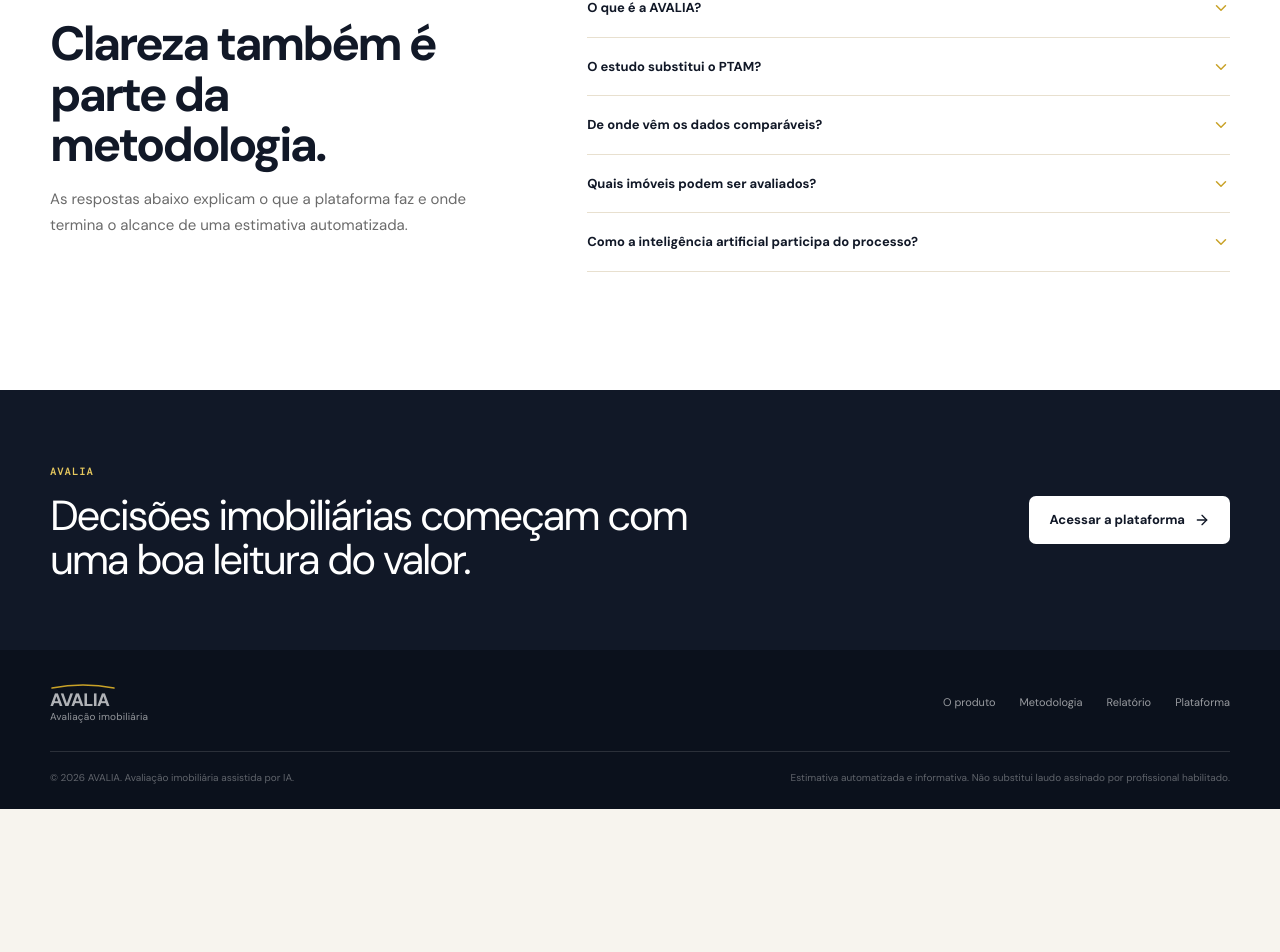
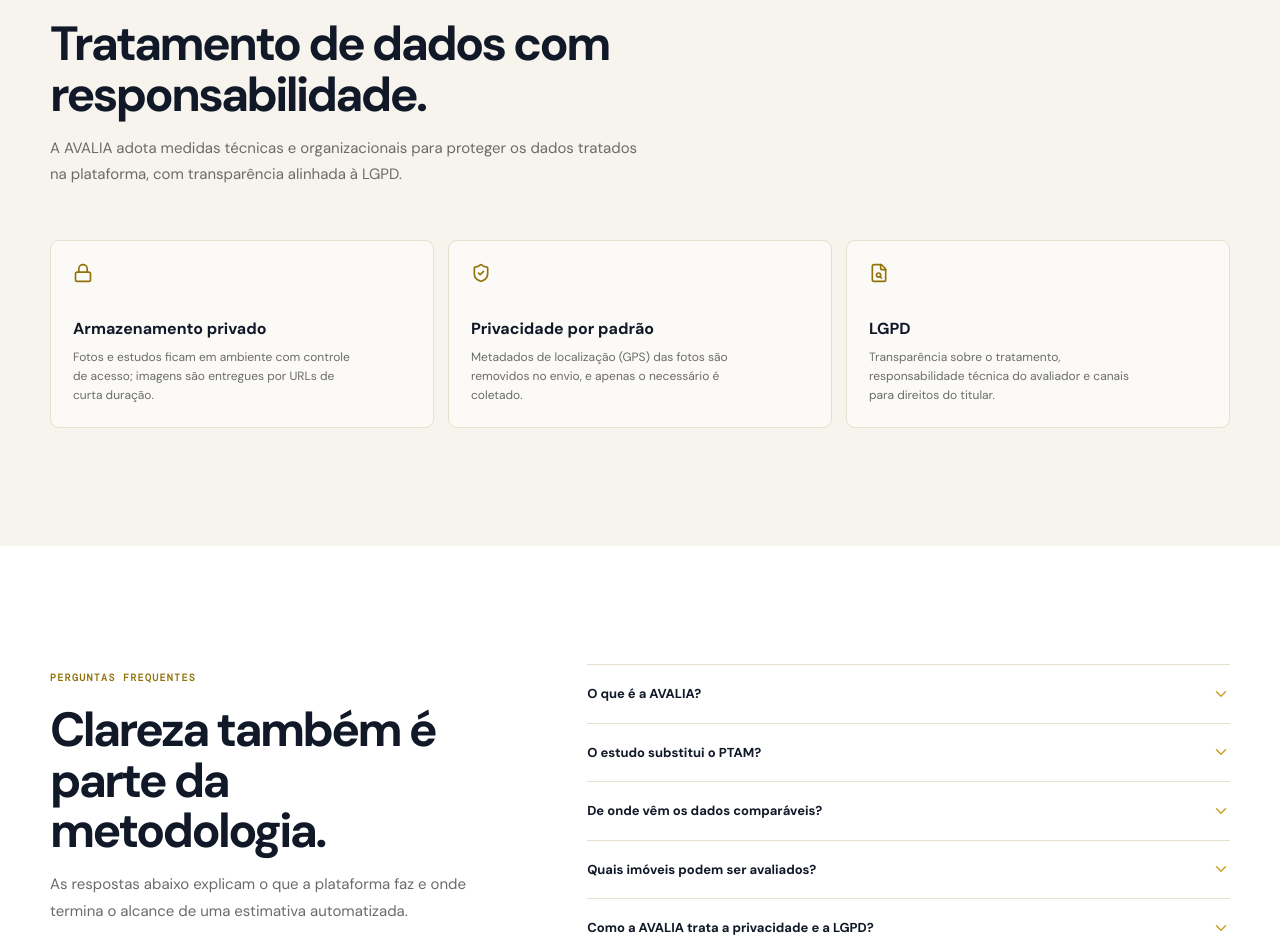
Before and after one commit to Erickfonseca1/Valora_IA, a React (Vite) app in the folder ValoraIA_front/: page / in a window 1280 px wide. Shown: the part 5060-6012 px from the top of the page. Before the commit the page ends 5869 px from the top, so only its background shows below. Built offline with nearby package versions, Linux system fonts and the light colour scheme; a web font is replaced by a local one.

Commit message:
feat(front): seção de segurança na landing, avisos de privacidade e fotos via proxy

```diff
--- a/ValoraIA_front/src/components/LandingPage.tsx
+++ b/ValoraIA_front/src/components/LandingPage.tsx
@@ -7,10 +7,12 @@ import {
   Check,
   ChevronDown,
   FileDown,
+  FileSearch,
   FileText,
   GitCompareArrows,
   House,
   Layers3,
+  Lock,
   MapPinned,
   Mic,
   Ruler,
@@ -237,6 +239,10 @@ const FAQ_ITEMS = [
     answer: 'O fluxo contempla apartamentos, casas, imóveis comerciais e terrenos. Para terrenos, a plataforma também pode apresentar cenários ilustrativos baseados nas premissas configuradas, sem substituir uma análise urbanística oficial.',
   },
   {
+    question: 'Como a AVALIA trata a privacidade e a LGPD?',
+    answer: 'A plataforma coleta apenas o necessário para a avaliação, remove metadados de localização das fotos, restringe o acesso por conta e organização e mantém logs de auditoria. A AVALIA atua como operadora dos dados; o corretor ou a imobiliária é o controlador e responde pela autorização do proprietário do imóvel.',
+  },
+  {
     question: 'Como a inteligência artificial participa do processo?',
     answer: 'A IA pode transformar uma descrição em texto ou áudio em dados estruturados para revisão. O cálculo combina métodos estatísticos e regras de homogeneização quando há dados suficientes para isso.',
   },
@@ -397,6 +403,21 @@ export default function LandingPage() {
           </div>
         </section>
 
+        <section className="marketing-section marketing-security-section">
+          <div className="marketing-container">
+            <SectionHeading
+              eyebrow="SEGURANÇA E PRIVACIDADE"
+              title="Tratamento de dados com responsabilidade."
+              description="A AVALIA adota medidas técnicas e organizacionais para proteger os dados tratados na plataforma, com transparência alinhada à LGPD."
+            />
+            <div className="marketing-audience-grid">
+              <div className="marketing-audience-card"><Lock size={20} /><strong>Armazenamento privado</strong><span>Fotos e estudos ficam em ambiente com controle de acesso; imagens são entregues por URLs de curta duração.</span></div>
+              <div className="marketing-audience-card"><ShieldCheck size={20} /><strong>Privacidade por padrão</strong><span>Metadados de localização (GPS) das fotos são removidos no envio, e apenas o necessário é coletado.</span></div>
+              <div className="marketing-audience-card"><FileSearch size={20} /><strong>LGPD</strong><span>Transparência sobre o tratamento, responsabilidade técnica do avaliador e canais para direitos do titular.</span></div>
+            </div>
+          </div>
+        </section>
+
         <section className="marketing-section marketing-faq-section">
           <div className="marketing-container marketing-faq-grid">
             <SectionHeading
--- a/ValoraIA_front/src/components/ValuationFlow.tsx
+++ b/ValoraIA_front/src/components/ValuationFlow.tsx
@@ -606,6 +606,11 @@ export default function ValuationFlow() {
               Opcional, porém recomendado. Selecione o cômodo e adicione as fotos.
               Quando enviadas, a IA analisa o padrão construtivo e pode sugerir o estado de conservação.
             </p>
+            <p style={{ fontSize: 12, color: '#92720A', background: '#FFFBEB', border: '1px solid #FDE68A', borderRadius: 8, padding: '10px 14px', margin: 0, lineHeight: 1.6 }}>
+              <strong>Privacidade:</strong> fotografe o imóvel <strong>sem pessoas</strong> e evite
+              documentos, placas e itens que identifiquem o proprietário. Os dados de localização
+              (GPS) embutidos nas fotos são removidos automaticamente no envio.
+            </p>
 
             {/* Room selector */}
             <div style={{ display: 'flex', flexWrap: 'wrap', gap: 8 }}>
```
